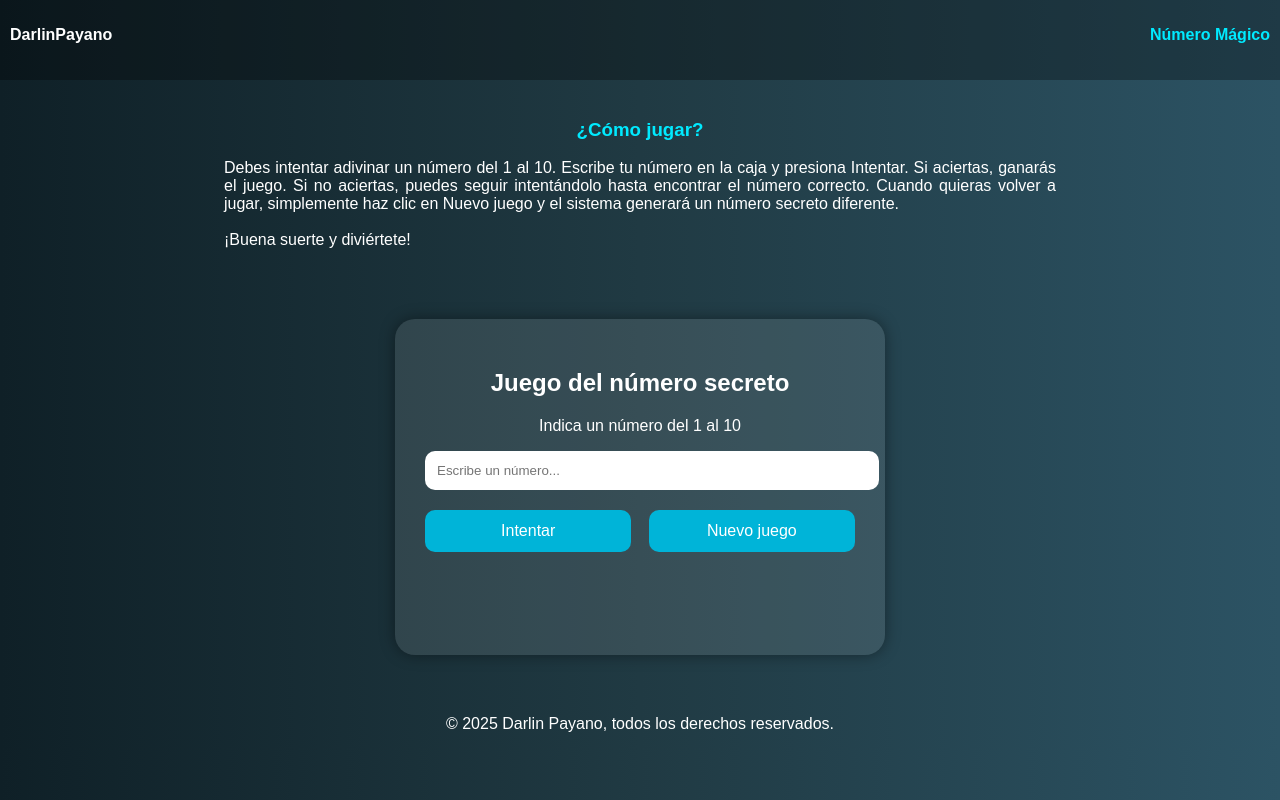
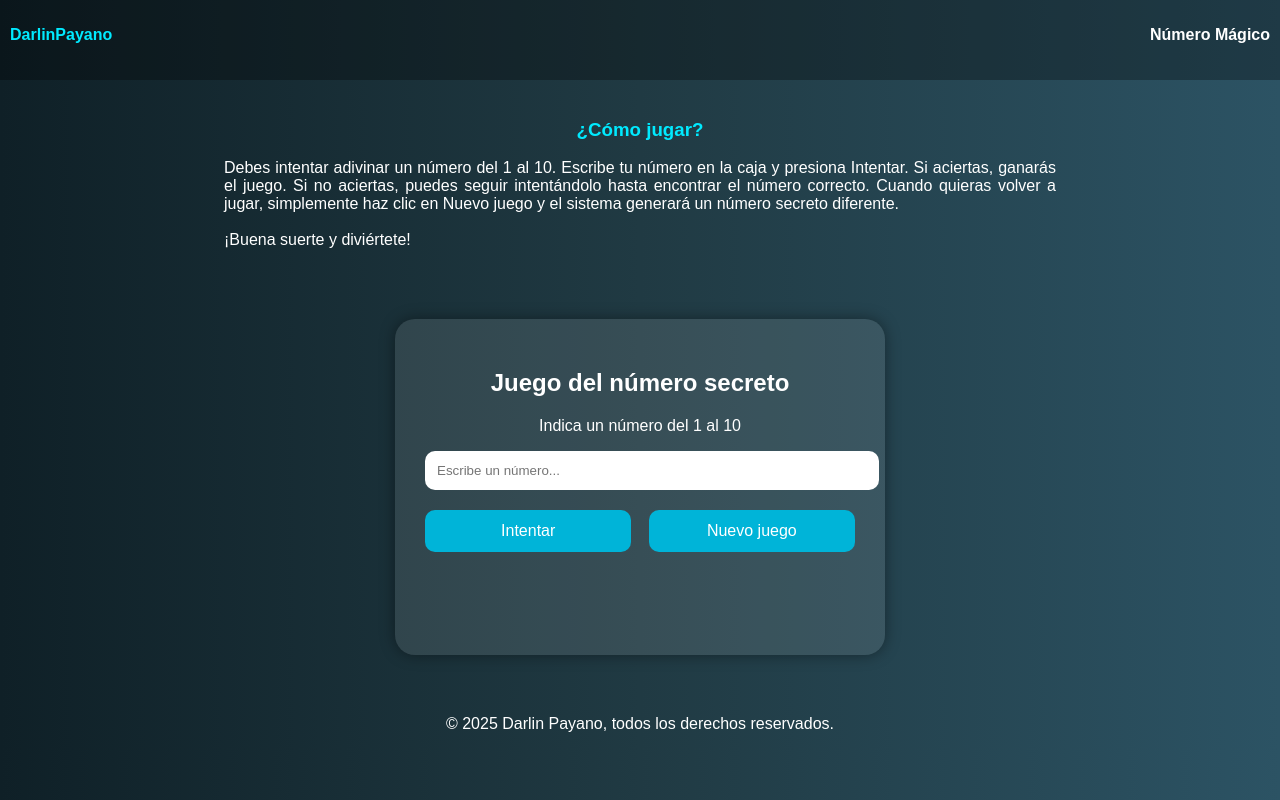
Before and after one commit to darlinjpayanochale/numeromagico, a plain HTML site: page index.html in a window 1280 px wide. Drawn offline with Linux system fonts and the light colour scheme.

Commit message:
Update index.html

```diff
--- a/index.html
+++ b/index.html
@@ -13,8 +13,9 @@
     <header>
         <nav>
             <ul>
-                <li><strong>DarlinPayano</strong></li>
-                <li><a href="index.html">Número Mágico</a></li>
+
+                <li><a href="https://miportafolio-xi-five.vercel.app/#inicio">DarlinPayano</a></li>
+                <li><strong>Número Mágico</strong></li>
             </ul>
         </nav>
     </header>
```
